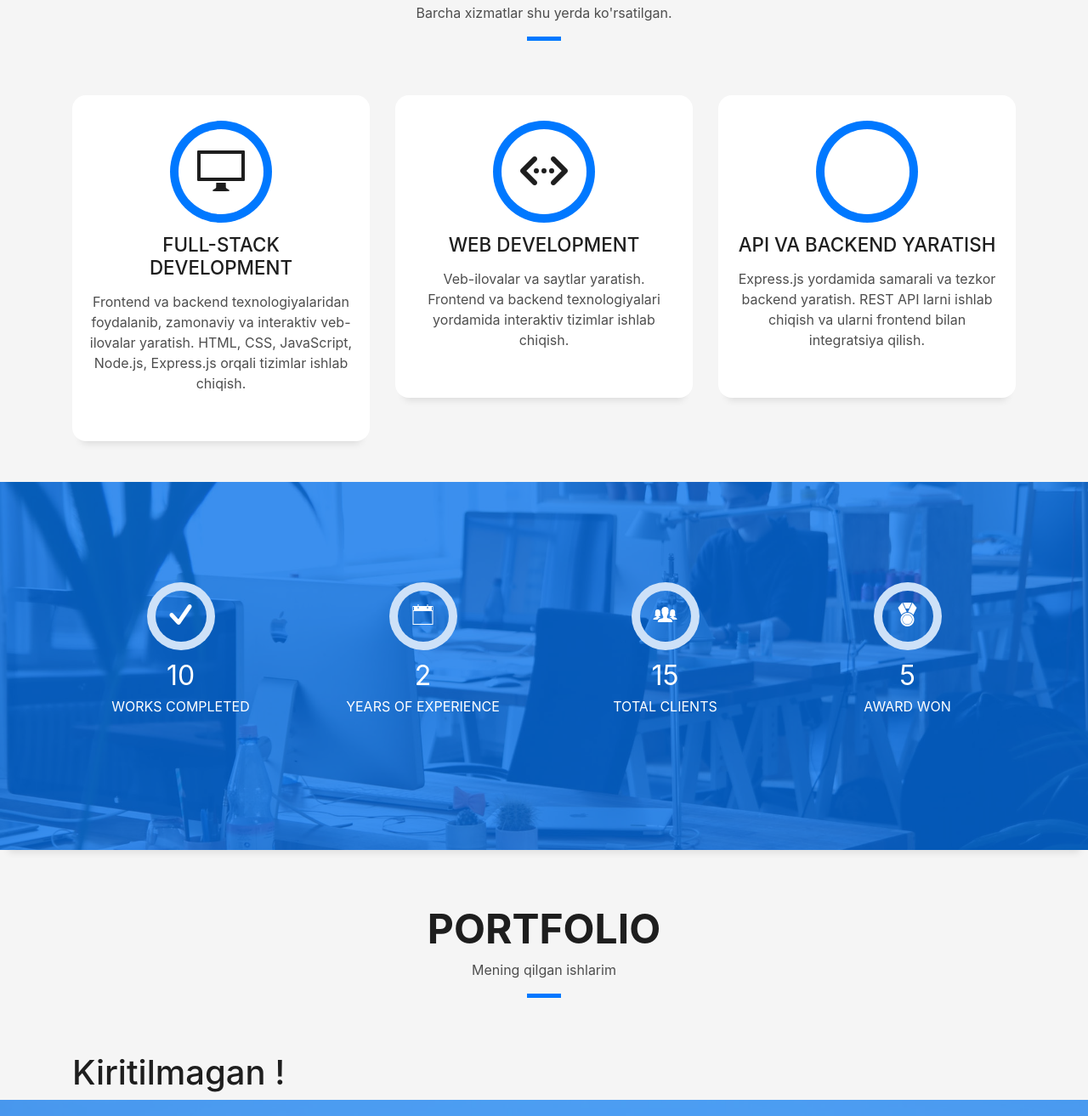
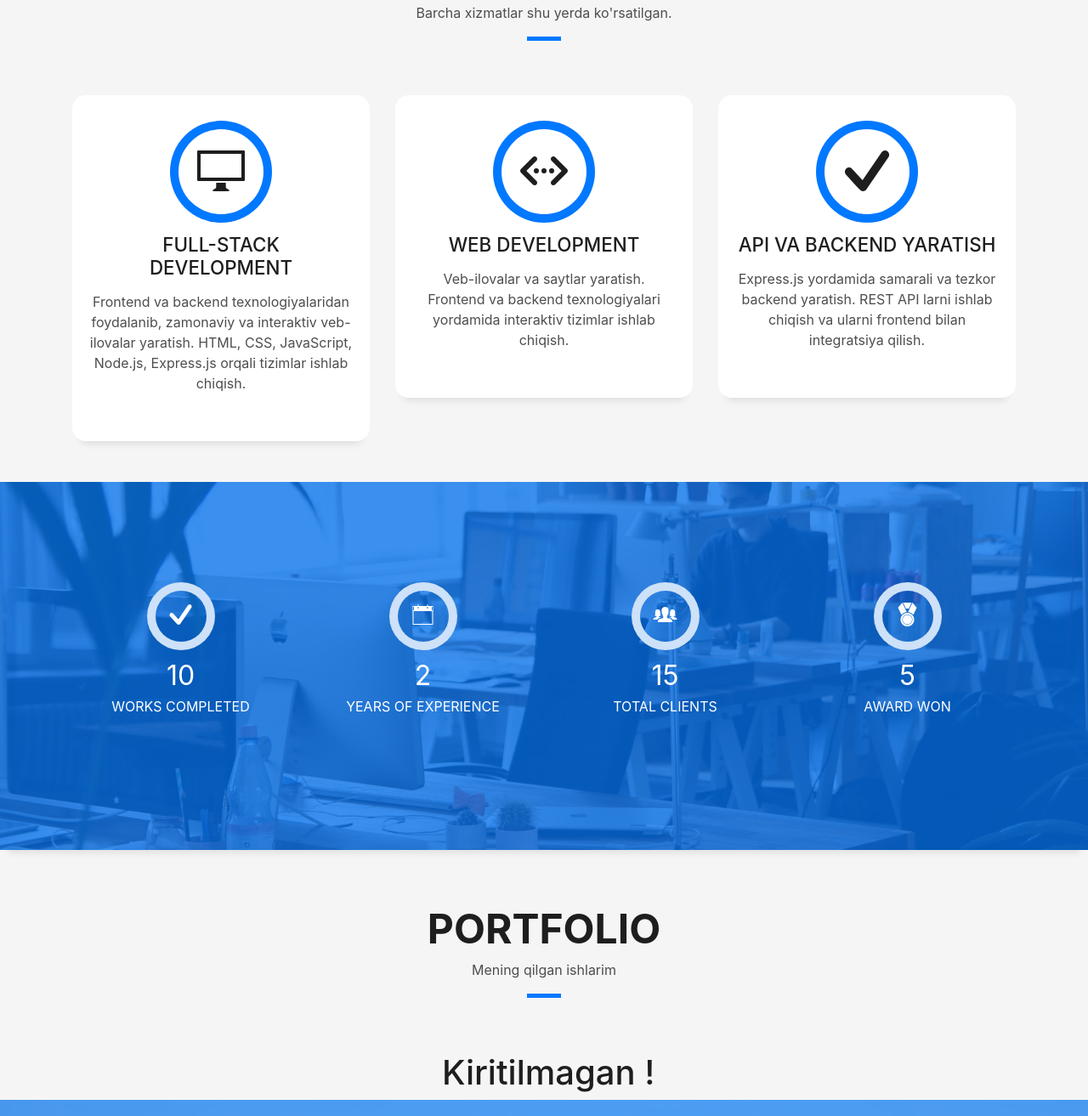
Before and after one commit to baxtiyarovich0102/portfolio, a plain HTML site: page index.html in a window 1280 px wide. Shown: the part 1647-2960 px from the top of the page at 85% size. Drawn offline with Linux system fonts and the light colour scheme; files whose address does not match are found by name.

Commit message:
ma'limotlar o'zgartirildi

```diff
--- a/index.html
+++ b/index.html
@@ -202,7 +202,7 @@
         <div class="col-md-4">
           <div class="service-box">
             <div class="service-ico">
-              <span class="ico-circle"><i class="ion-server"></i></span>
+              <span class="ico-circle"><i  class="ion-checkmark-round"></i></span>
             </div>
             <div class="service-content">
               <h2 class="s-title"> API va Backend Yaratish</h2>
@@ -433,7 +433,7 @@
         </div>
 
       </div> -->
-      <h1>Kiritilmagan !</h1>
+      <h1 style="margin-left: 435px;">Kiritilmagan !</h1>
 
 
     </div>
```
